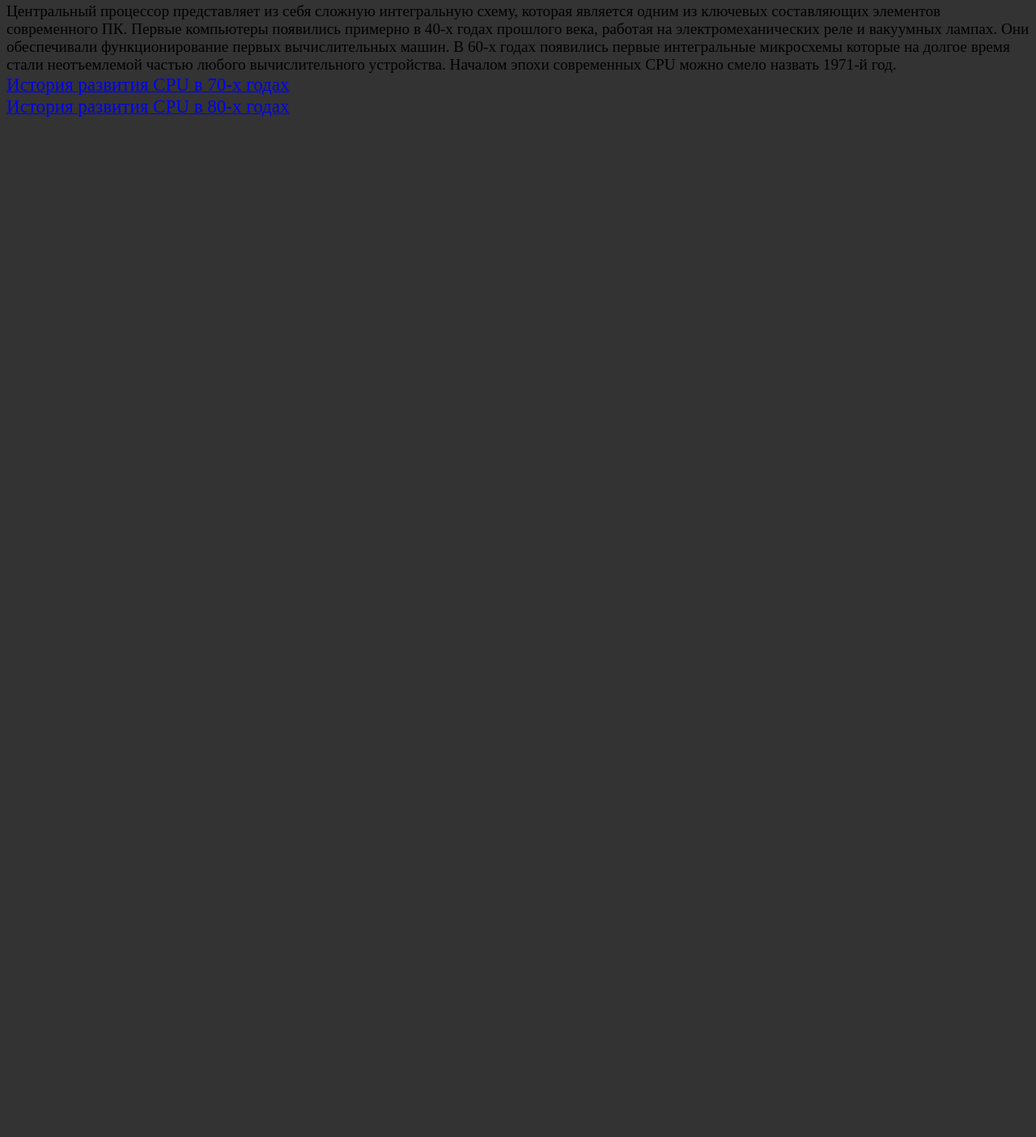
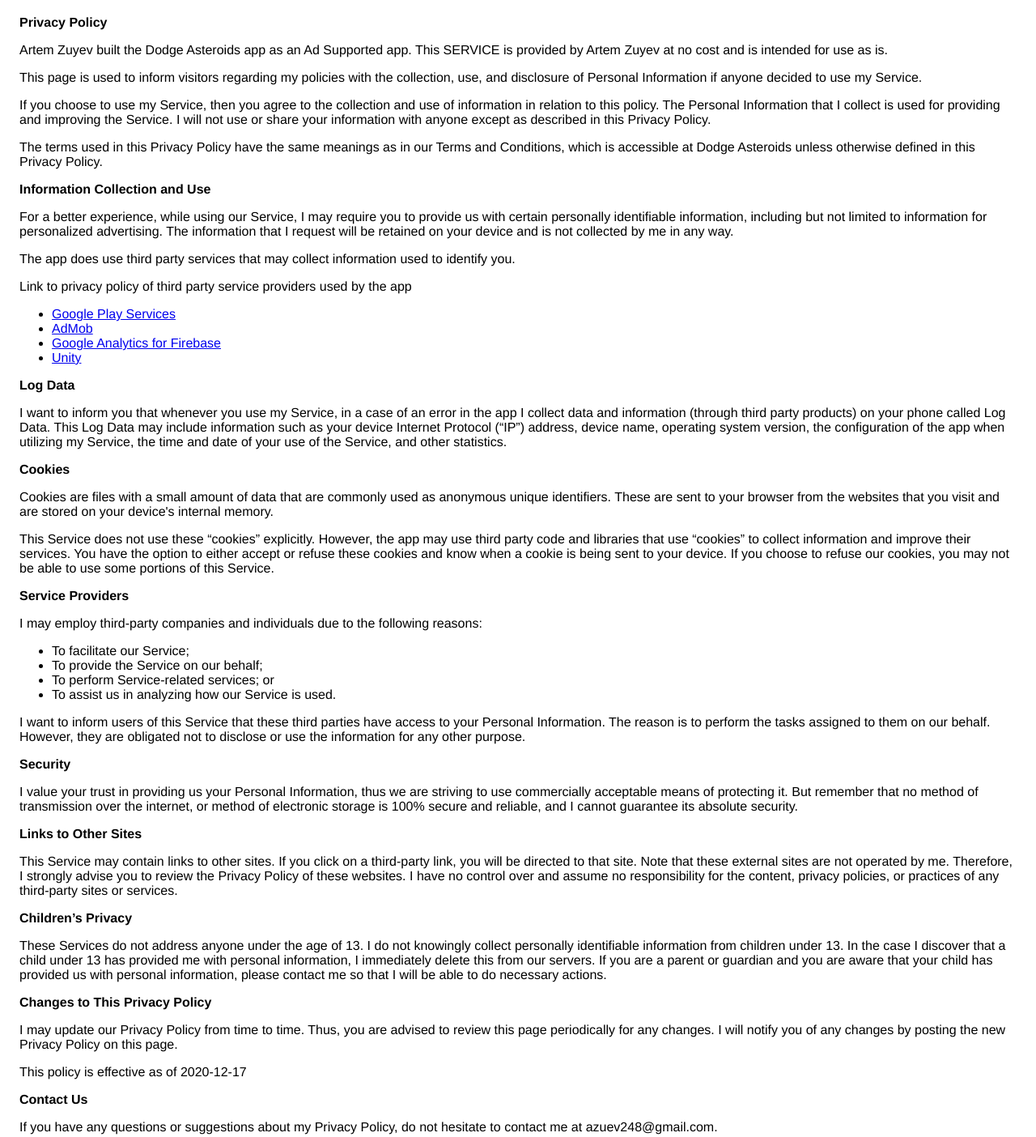
Before and after one commit to Idontcareanymoreaboutthis/privacypolicy, a plain HTML site: page index.html in a window 1280 px wide. Shown: the part 5-1409 px from the top of the page at 81% size. Before the commit the page ends 800 px from the top, so only its background shows below. Drawn offline with Linux system fonts and the light colour scheme.

Commit message:
Update index.html

```diff
--- a/index.html
+++ b/index.html
@@ -1,44 +1,109 @@
 <!DOCTYPE html>
-<html lang="en">
+    <html>
+    <head>
+      <meta charset='utf-8'>
+      <meta name='viewport' content='width=device-width'>
+      <title>Privacy Policy</title>
+      <style> body { font-family: 'Helvetica Neue', Helvetica, Arial, sans-serif; padding:1em; } </style>
+    </head>
+    <body>
+    <strong>Privacy Policy</strong> <p>
+                  Artem Zuyev built the Dodge Asteroids app as
+                  an Ad Supported app. This SERVICE is provided by
+                  Artem Zuyev at no cost and is intended for use as
+                  is.
+                </p> <p>
+                  This page is used to inform visitors regarding my
+                  policies with the collection, use, and disclosure of Personal
+                  Information if anyone decided to use my Service.
+                </p> <p>
+                  If you choose to use my Service, then you agree to
+                  the collection and use of information in relation to this
+                  policy. The Personal Information that I collect is
+                  used for providing and improving the Service. I will not use or share your information with
+                  anyone except as described in this Privacy Policy.
+                </p> <p>
+                  The terms used in this Privacy Policy have the same meanings
+                  as in our Terms and Conditions, which is accessible at
+                  Dodge Asteroids unless otherwise defined in this Privacy Policy.
+                </p> <p><strong>Information Collection and Use</strong></p> <p>
+                  For a better experience, while using our Service, I
+                  may require you to provide us with certain personally
+                  identifiable information, including but not limited to information for personalized advertising. The information that
+                  I request will be retained on your device and is not collected by me in any way.
+                </p> <div><p>
+                    The app does use third party services that may collect
+                    information used to identify you.
+                  </p> <p>
+                    Link to privacy policy of third party service providers used
+                    by the app
+                  </p> <ul><li><a href="https://www.google.com/policies/privacy/" target="_blank" rel="noopener noreferrer">Google Play Services</a></li><li><a href="https://support.google.com/admob/answer/6128543?hl=en" target="_blank" rel="noopener noreferrer">AdMob</a></li><li><a href="https://firebase.google.com/policies/analytics" target="_blank" rel="noopener noreferrer">Google Analytics for Firebase</a></li><!----><!----><!----><!----><!----><!----><!----><!----><li><a href="https://unity3d.com/legal/privacy-policy" target="_blank" rel="noopener noreferrer">Unity</a></li><!----><!----><!----><!----><!----><!----><!----><!----><!----><!----><!----><!----><!----></ul></div> <p><strong>Log Data</strong></p> <p>
+                  I want to inform you that whenever you
+                  use my Service, in a case of an error in the app
+                  I collect data and information (through third party
+                  products) on your phone called Log Data. This Log Data may
+                  include information such as your device Internet Protocol
+                  (“IP”) address, device name, operating system version, the
+                  configuration of the app when utilizing my Service,
+                  the time and date of your use of the Service, and other
+                  statistics.
+                </p> <p><strong>Cookies</strong></p> <p>
+                  Cookies are files with a small amount of data that are
+                  commonly used as anonymous unique identifiers. These are sent
+                  to your browser from the websites that you visit and are
+                  stored on your device's internal memory.
+                </p> <p>
+                  This Service does not use these “cookies” explicitly. However,
+                  the app may use third party code and libraries that use
+                  “cookies” to collect information and improve their services.
+                  You have the option to either accept or refuse these cookies
+                  and know when a cookie is being sent to your device. If you
+                  choose to refuse our cookies, you may not be able to use some
+                  portions of this Service.
+                </p> <p><strong>Service Providers</strong></p> <p>
+                  I may employ third-party companies and
+                  individuals due to the following reasons:
+                </p> <ul><li>To facilitate our Service;</li> <li>To provide the Service on our behalf;</li> <li>To perform Service-related services; or</li> <li>To assist us in analyzing how our Service is used.</li></ul> <p>
+                  I want to inform users of this Service
+                  that these third parties have access to your Personal
+                  Information. The reason is to perform the tasks assigned to
+                  them on our behalf. However, they are obligated not to
+                  disclose or use the information for any other purpose.
+                </p> <p><strong>Security</strong></p> <p>
+                  I value your trust in providing us your
+                  Personal Information, thus we are striving to use commercially
+                  acceptable means of protecting it. But remember that no method
+                  of transmission over the internet, or method of electronic
+                  storage is 100% secure and reliable, and I cannot
+                  guarantee its absolute security.
+                </p> <p><strong>Links to Other Sites</strong></p> <p>
+                  This Service may contain links to other sites. If you click on
+                  a third-party link, you will be directed to that site. Note
+                  that these external sites are not operated by me.
+                  Therefore, I strongly advise you to review the
+                  Privacy Policy of these websites. I have
+                  no control over and assume no responsibility for the content,
+                  privacy policies, or practices of any third-party sites or
+                  services.
+                </p> <p><strong>Children’s Privacy</strong></p> <p>
+                  These Services do not address anyone under the age of 13.
+                  I do not knowingly collect personally
+                  identifiable information from children under 13. In the case
+                  I discover that a child under 13 has provided
+                  me with personal information, I immediately
+                  delete this from our servers. If you are a parent or guardian
+                  and you are aware that your child has provided us with
+                  personal information, please contact me so that
+                  I will be able to do necessary actions.
+                </p> <p><strong>Changes to This Privacy Policy</strong></p> <p>
+                  I may update our Privacy Policy from
+                  time to time. Thus, you are advised to review this page
+                  periodically for any changes. I will
+                  notify you of any changes by posting the new Privacy Policy on
+                  this page.
+                </p> <p>This policy is effective as of 2020-12-17</p> <p><strong>Contact Us</strong></p> <p>
+                  If you have any questions or suggestions about my
+                  Privacy Policy, do not hesitate to contact me at azuev248@gmail.com.
 
-<head>
-	<script data-ad-client="ca-pub-1066457723174556" async src="https://pagead2.googlesyndication.com/pagead/js/adsbygoogle.js"></script>
-	<meta charset="UTF-8">
-
-	<title>История развития центрального процессора</title>
-	<link rel ="stylesheet" href = "style.css">
-
-<script type="text/javascript" language="javascript">
-
-</script>
-<style>
-		body {
-			background-color: #333;
-			padding: 0;
-		}
-		</style>
-
-</head>
-
-<body>
-<a text-align="center" class="text"><big>Центральный процессор представляет из себя сложную интегральную схему, которая является одним из ключевых составляющих элементов современного ПК. Первые компьютеры появились примерно в 40-х годах прошлого века, работая на электромеханических реле и вакуумных лампах. Они обеспечивали функционирование первых вычислительных машин. В 60-х годах появились первые интегральные микросхемы которые на долгое время стали неотъемлемой частью любого вычислительного устройства. Началом эпохи современных CPU можно смело назвать 1971-й год.</big></a><br>
-
-<a color="white" class="t" href="70.html"><big><big>История развития CPU в 70-х годах</big></big></a><br>
-<a color="white" class="t" href="80.html"><big><big>История развития CPU в 80-х годах</big></big></a>
-
-
-
-
-	<script type="text/javascript" language="javascript">
-
-
-
-
-
-
-
-
- </script>
-
-</body>
-</html>
+    </body>
+    </html>
```
